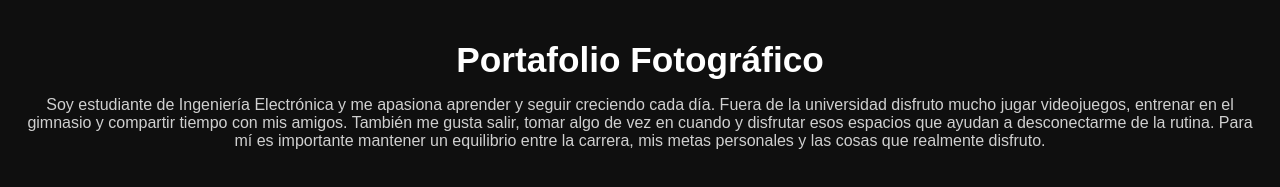
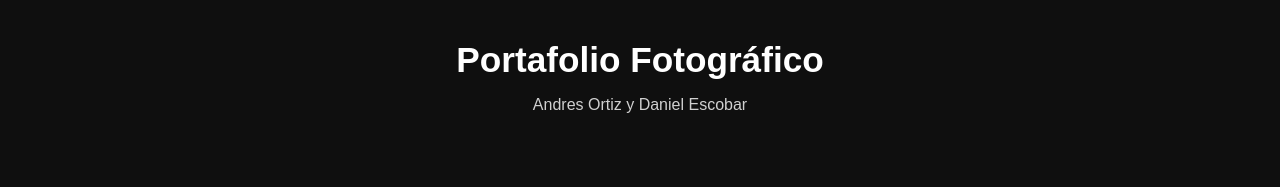
Before and after one commit to AndresOrtiz23/Portafolio-fotografia, a plain HTML site: page index.html in a window 1280 px wide. Shown: the top 187 px of the page. Drawn offline with Linux system fonts and the light colour scheme.

Commit message:
Update index.html

```diff
--- a/index.html
+++ b/index.html
@@ -65,10 +65,7 @@
 <h1>Portafolio Fotográfico</h1>
 
 <p>
-Soy estudiante de Ingeniería Electrónica y me apasiona aprender y seguir creciendo cada día.
-Fuera de la universidad disfruto mucho jugar videojuegos, entrenar en el gimnasio y compartir tiempo con mis amigos.
-También me gusta salir, tomar algo de vez en cuando y disfrutar esos espacios que ayudan a desconectarme de la rutina.
-Para mí es importante mantener un equilibrio entre la carrera, mis metas personales y las cosas que realmente disfruto.
+Andres Ortiz y Daniel Escobar
 </p>
 
 </header>
```
